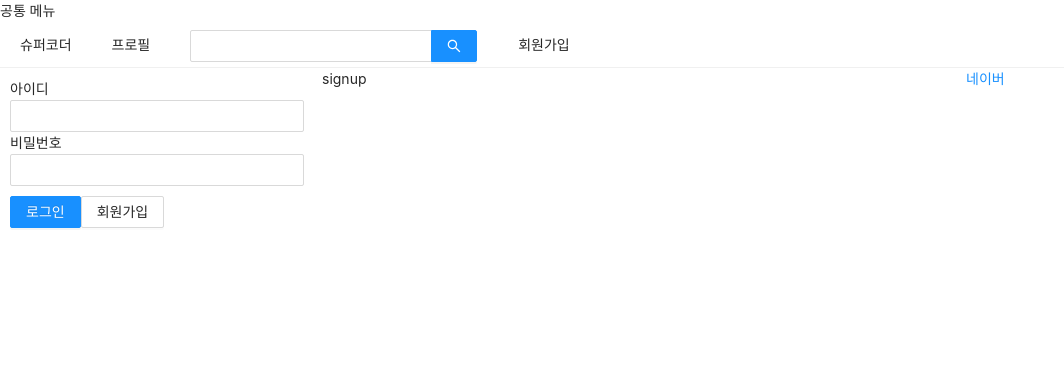
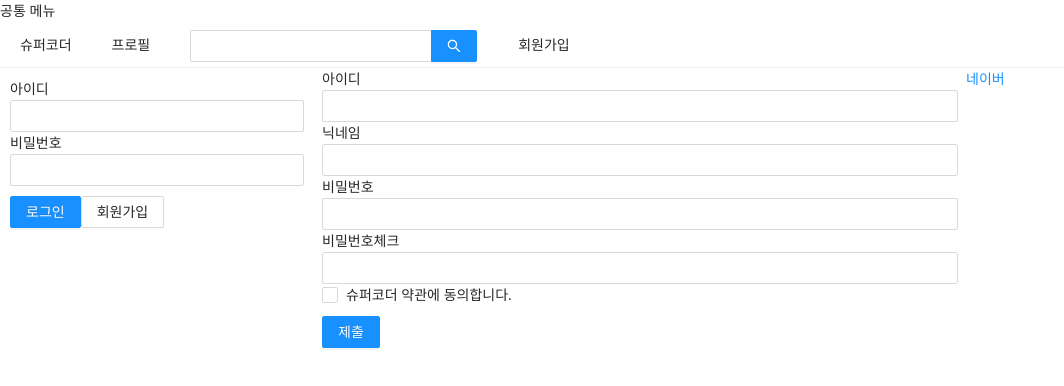
Before and after one commit to supercoder95/nodeSNS, a Next.js app in the folder front/: page /signup in a window 1280 px wide. Shown: the top 386 px of the page, without its empty margins (0-1064 px from the left). Built offline with nearby package versions, Linux system fonts and the light colour scheme.

Commit message:
supercoder

```diff
--- a/front/components/LoginForm.js
+++ b/front/components/LoginForm.js
@@ -2,6 +2,8 @@
 import { Form, Button, Input } from 'antd';
 import Link from 'next/link';
 import styled from 'styled-components';
+import PropTypes from 'prop-types'
+import useinput from '../hooks/useinput';
 
 const ButtonWrapper = styled.div`
     margin-top: 10px;
@@ -13,16 +15,21 @@
 `;
 
 const LoginFrom = ({ setIsLoggedIn }) => {
-    const [id, setId] = useState('');
-    const [password, setPassword] = useState('');
 
-    const onChangeId = useCallback((e) => {
-        setId(e.target.value);
-    }, []);
+    const [id, onChangeId] = useinput('')
 
-    const onChangePassword = useCallback((e) => {
-        setPassword(e.target.value);
-    }, []);
+    const [password, onChangePassword] = useinput('')
+    // const [id, setId] = useState('');
+
+    // const onChangeId = useCallback((e) => {
+    //     setId(e.target.value);
+    // }, []);
+
+    // const [password, setPassword] = useState('');
+
+    // const onChangePassword = useCallback((e) => {
+    //     setPassword(e.target.value);
+    // }, []);
 
     const onSubmitForm = useCallback(() => {
         console.log(id, password);
@@ -62,4 +69,8 @@
     )
 }
 
+LoginFrom.propTypes = {
+    setIsLoggedIn: PropTypes.func.isRequired,
+}
+
 export default LoginFrom
--- /dev/null
+++ b/front/hooks/useinput.js
@@ -0,0 +1,9 @@
+import { useState, useCallback } from 'react'
+
+export default (initialValue = null) => {
+    const [value, setValue] = useState(initialValue);
+    const handler = useCallback((e) => {
+        setValue(e.target.value);
+    }, [])
+    return [value, handler]
+}
--- a/front/pages/signup.js
+++ b/front/pages/signup.js
@@ -1,15 +1,112 @@
-import AppLayout from '../components/AppLayout';
-import Head from 'next/head';
+import AppLayout from '../components/AppLayout'
+import Head from 'next/head'
+import { Checkbox, Form, Input, Button } from 'antd'
+import { useCallback, useState } from 'react'
+// import Password from 'antd/lib/input/Password'
+import useinput from '../hooks/useinput'
+import styled from 'styled-components'
+
+const ErrorMessage = styled.div`
+    color: red;
+`
+
 
 const Signup = () => {
+    // Id
+    const [id, onChangeId] = useinput('')
+    // NickName
+    const [nickname, onChangeNickname] = useinput('')
+    // Password
+    const [password, onChangePassword] = useinput('')
+
+    const [passwordCheck, setPasswordCheck] = useState('')
+    const [passwordError, setPasswordError] = useState(false)
+    const onChangePasswordCheck = useCallback((e) => {
+        setPasswordCheck(e.target.value)
+        setPasswordError(e.target.value !== password)
+    }, [password])
+
+    const [term, setTerm] = useState('')
+    const [termError, setTermError] = useState(false)
+    const onChangeTerm = useCallback((e) => {
+        setTerm(e.target.checked)
+        setTermError(false)
+    }, [])
+
+    const onSubmit = useCallback(() => {
+        if (password !== passwordCheck) {
+            return setPasswordCheck(true);
+        }
+        if (!term) {
+            return setTermError(true);
+        }
+    }, [])
+
     return (
-        <>
+        <AppLayout>
             <Head>
                 <meta charSet="utf-8" />
                 <title>회원가입 | 포크포크</title>
             </Head>
-            <AppLayout>signup</AppLayout>
-        </>
+            <Form onFinish={onSubmit}>
+                <div>
+                    <label htmlFor="user-id">아이디</label>
+                    <br />
+                    <Input
+                        name="user-id"
+                        value={id}
+                        required
+                        onChange={onChangeId}
+                    />
+                </div>
+                <div>
+                    <label htmlFor="user-nick">닉네임</label>
+                    <br />
+                    <Input
+                        name="user-nick"
+                        value={nickname}
+                        required
+                        onChange={onChangeNickname}
+                    />
+                </div>
+                <div>
+                    <label htmlFor="user-password">비밀번호</label>
+                    <br />
+                    <Input
+                        name="user-password"
+                        type="password"
+                        value={password}
+                        required
+                        onChange={onChangePassword}
+                    />
+                </div>
+                <div>
+                    <label htmlFor="user-password-check">비밀번호체크</label>
+                    <br />
+                    <Input
+                        name="user-password-check"
+                        type="password"
+                        value={passwordCheck}
+                        required
+                        onChange={onChangePasswordCheck}
+                    />
+                    {passwordError && <ErrorMessage>비밀번호가 일치하지 않습니다.</ErrorMessage>}
+                </div>
+                <div>
+                    <Checkbox
+                        name="user-term"
+                        checked={term}
+                        onChange={onChangeTerm}
+                    >
+                        슈퍼코더 약관에 동의합니다.
+                    </Checkbox>
+                    {termError && <ErrorMessage>약관에 동의하셔야 합니다.</ErrorMessage>}
+                </div>
+                <div style={{ marginTop: 10 }}>
+                    <Button type="primary" htmlType="submit">제출</Button>
+                </div>
+            </Form>
+        </AppLayout>
     )
 }
 
```
Also changed, not shown: 1 other file (tests, documents, lock files or other folders).
